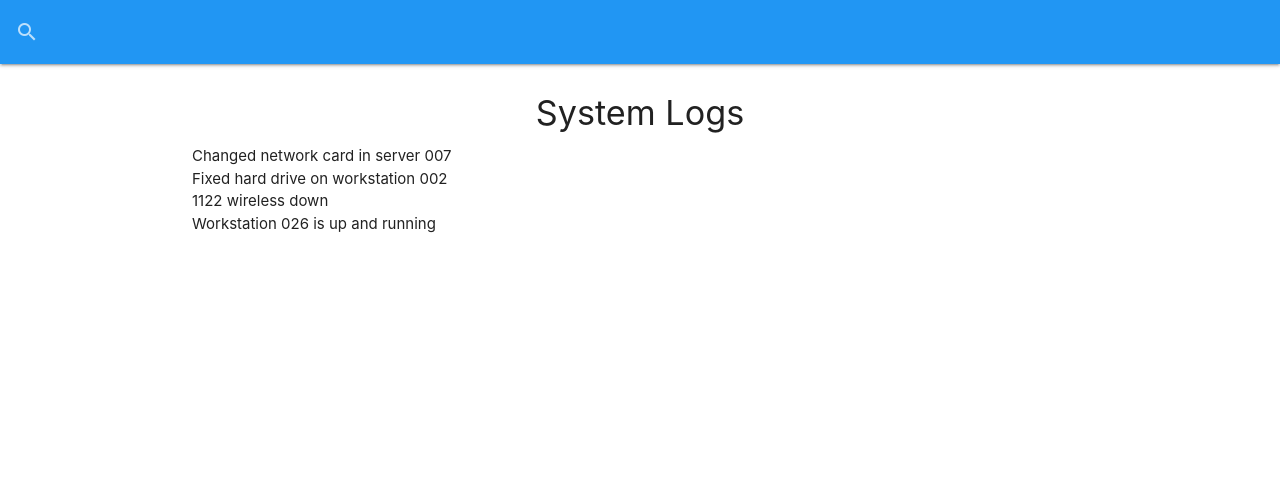
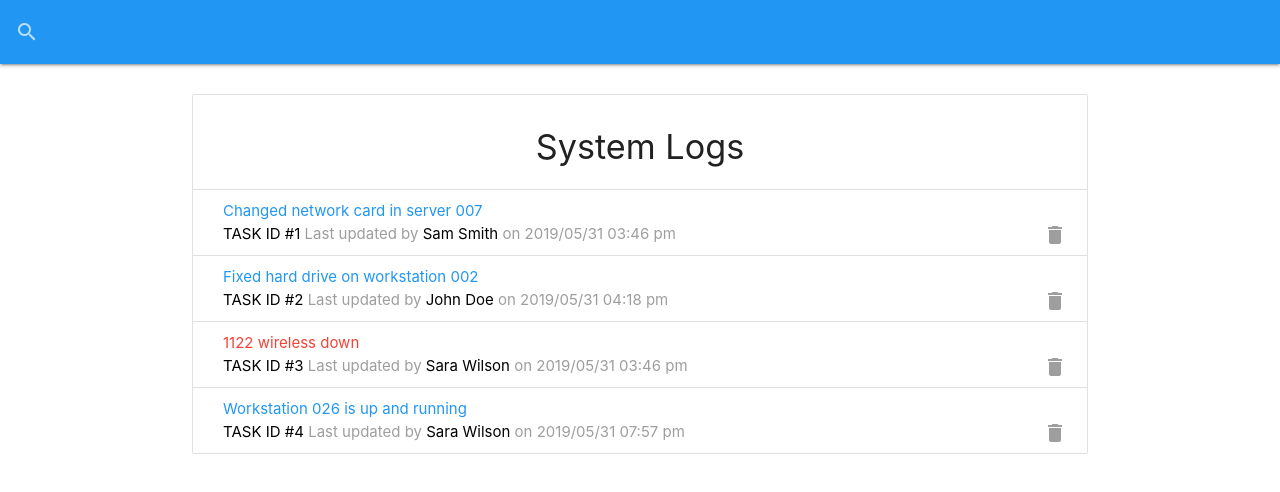
Before and after one commit to junjun107/IT-Logger, a React (Create React App) app: page / in a window 1280 px wide. Shown: the top 492 px of the page. Built offline with nearby package versions, Linux system fonts and the light colour scheme; data requests are answered from the project's data file.

Commit message:
logitem & preloader components

```diff
--- a/package.json
+++ b/package.json
@@ -7,8 +7,10 @@
     "@testing-library/react": "^11.2.7",
     "@testing-library/user-event": "^12.8.3",
     "materialize-css": "^1.0.0-rc.2",
+    "moment": "^2.29.1",
     "react": "^17.0.2",
     "react-dom": "^17.0.2",
+    "react-moment": "^1.1.1",
     "react-scripts": "4.0.3",
     "web-vitals": "^1.1.2"
   },
--- /dev/null
+++ b/src/components/Layout/Preloader.js
@@ -0,0 +1,11 @@
+import React from 'react';
+
+const Preloader = () => {
+  return (
+    <div className='progress blue lighten-4'>
+      <div className='indeterminate blue'></div>
+    </div>
+  );
+};
+
+export default Preloader;
--- /dev/null
+++ b/src/components/logs/LogItem.js
@@ -0,0 +1,36 @@
+import React from 'react';
+import PropTypes from 'prop-types';
+import Moment from 'react-moment';
+
+const LogItem = ({ log }) => {
+  return (
+    <li className='collection-item'>
+      <div>
+        {/* link opens up a modal */}
+        <a
+          href='#edit-log-modal'
+          className={`modal-trigger ${
+            log.attention ? 'red-text' : 'blue-text'
+          }`}
+        >
+          {log.message}
+        </a>
+        <br />
+        <span className='grey-text'>
+          <span className='black-text'>TASK ID #{log.id}</span> Last updated by{' '}
+          <span className='black-text'>{log.tech}</span> on{' '}
+          <Moment format='YYYY/MM/DD hh:mm a'>{log.date}</Moment>
+        </span>
+        <a href='#!' className='secondary-content'>
+          <i className='material-icons grey-text'>delete</i>
+        </a>
+      </div>
+    </li>
+  );
+};
+LogItem.propTypes = {
+  log: PropTypes.object.isRequired,
+  // deleteLog: PropTypes.func.isRequired,
+  // setCurrent: PropTypes.func.isRequired,
+};
+export default LogItem;
--- a/src/components/logs/Logs.js
+++ b/src/components/logs/Logs.js
@@ -1,4 +1,6 @@
 import React, { useState, useEffect } from 'react';
+import LogItem from './LogItem';
+import Preloader from '../Layout/Preloader';
 
 const Logs = () => {
   const [logs, setLogs] = useState([]);
@@ -18,19 +20,19 @@
   };
 
   if (loading) {
-    return <h4>Loading...</h4>;
+    return <Preloader />;
   }
 
   return (
     <div>
-      <ul className='collection-with-header'>
+      <ul className='collection with-header'>
         <li className='collection-header'>
           <h4 className='center'>System Logs</h4>
         </li>
         {!loading && logs.length === 0 ? (
           <p className='center'>No logs to show...</p>
         ) : (
-          logs.map((log) => <li>{log.message}</li>)
+          logs.map((log) => <LogItem log={log} key={log.id} />)
         )}
       </ul>
     </div>
```
Also changed, not shown: 1 other file (tests, documents, lock files or other folders).
